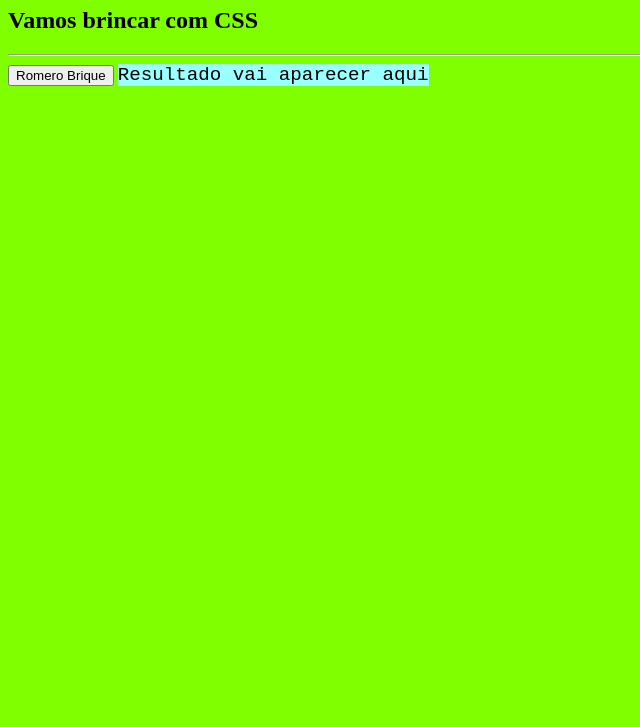
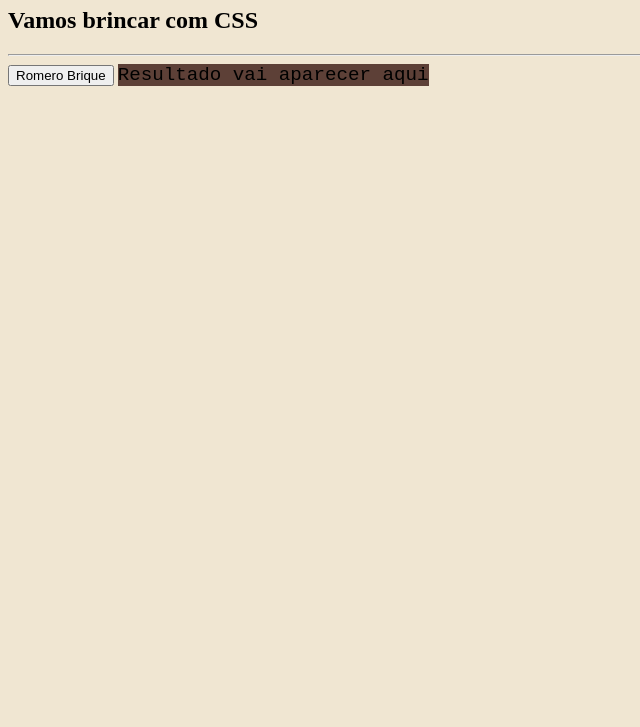
Before and after one commit to gabrielvalencaba/Fase-1-senai, a plain HTML site: page index.html in a window 1280 px wide. Shown: the part 73-800 px from the top of the page, without its empty margins (0-640 px from the left). Drawn offline with Linux system fonts and the light colour scheme.

Commit message:
monika e romero

```diff
--- a/style.css
+++ b/style.css
@@ -1,10 +1,10 @@
 body{
-    background-color: chartreuse;
+    background-color: #F0E6D2;
 }
 
 output {
     /* background-color: rgb(255, 0, 0); */
-    background-color: #99FFFF;
+    background-color:#5D4037 ;
     color: #000000;
     font-family: 'Courier New', Courier, monospace;
     font-size: larger;
```
